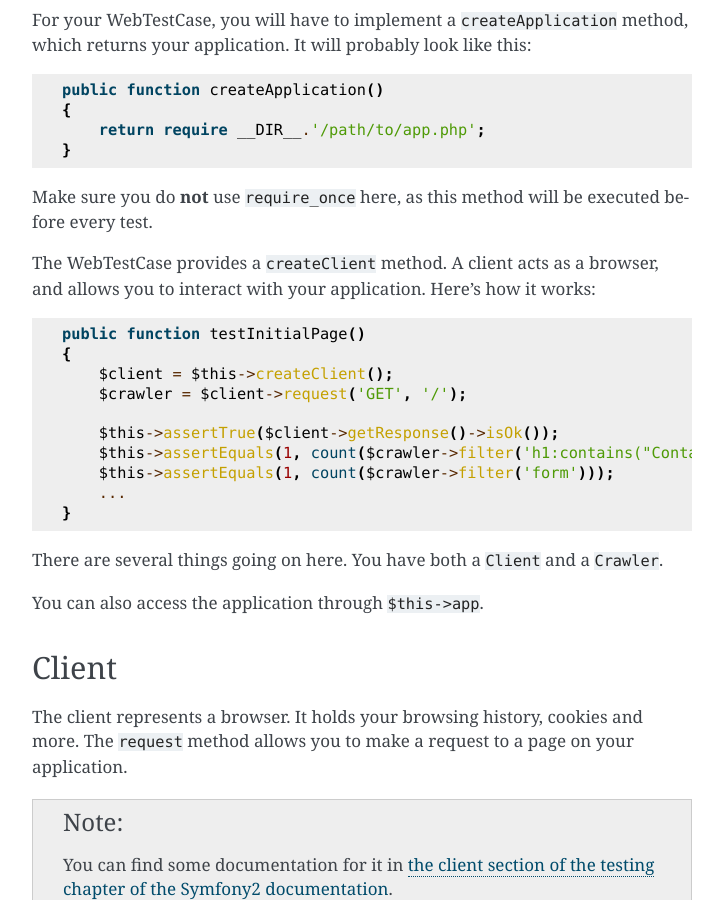
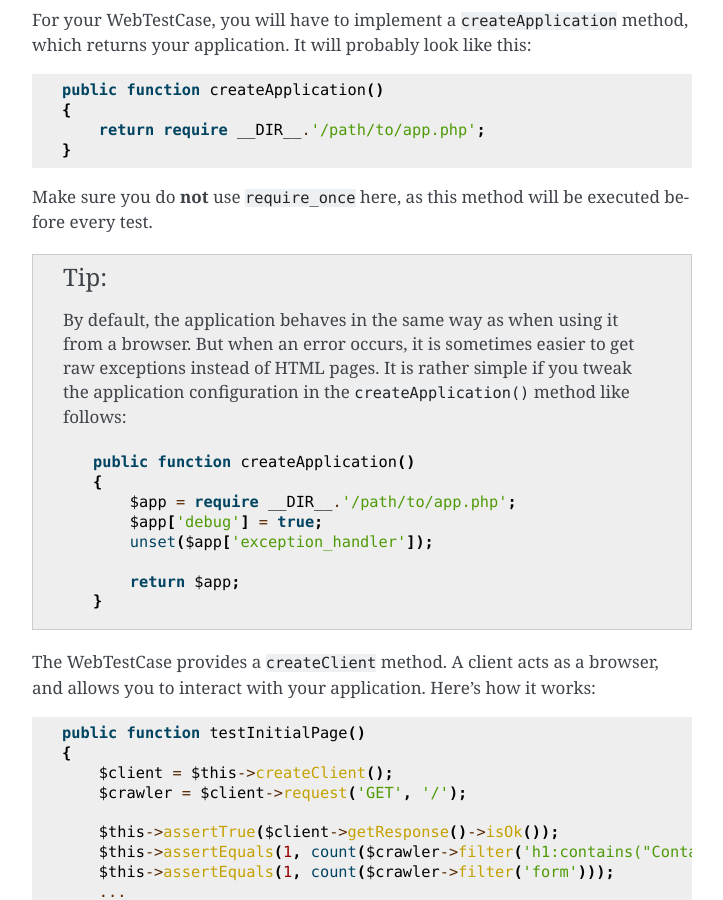
Before and after one commit to silexphp/Silex, a Sphinx documentation site: the page built from doc/testing.rst, in a window 1280 px wide and 900 px high, scrolled down 1650 px. Shown: the whole window, without its empty margins (388-1111 px from the left). Built offline with Sphinx 7.4.7, drawn with Linux system fonts in a browser that asks for light colours.

Commit message:
added a tip in the doc about how to debug tests

```diff
--- a/doc/testing.rst
+++ b/doc/testing.rst
@@ -88,6 +88,23 @@ method, which returns your application. It will probably look like this::
 
 Make sure you do **not** use ``require_once`` here, as this method will be
 executed before every test.
+
+.. tip::
+
+    By default, the application behaves in the same way as when using it from
+    a browser. But when an error occurs, it is sometimes easier to get raw
+    exceptions instead of HTML pages. It is rather simple if you tweak the
+    application configuration in the ``createApplication()`` method like
+    follows::
+
+        public function createApplication()
+        {
+            $app = require __DIR__.'/path/to/app.php';
+            $app['debug'] = true;
+            unset($app['exception_handler']);
+
+            return $app;
+        }
 
 The WebTestCase provides a ``createClient`` method. A client acts as a browser,
 and allows you to interact with your application. Here's how it works::
```
